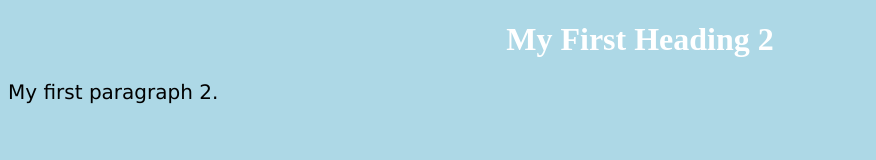
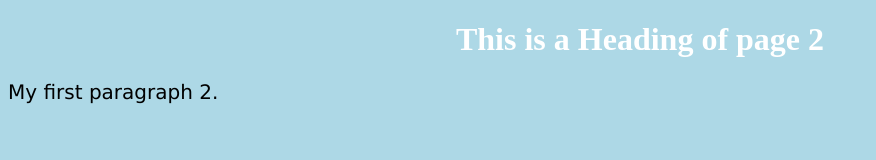
Before and after one commit to artyom72/first_project, a plain HTML site: page web_pages/page2.html in a window 1280 px wide. Shown: the whole page, without its empty margins (0-876 px from the left). Drawn offline with Linux system fonts and the light colour scheme.

Commit message:
some minor change

```diff
--- a/web_pages/page2.html
+++ b/web_pages/page2.html
@@ -1,11 +1,11 @@
 <!DOCTYPE html>
 <html>
   <head>
-    <title>Page Title 2</title>
+    <title>Page 2 Title</title>
     <link rel="stylesheet" href="/css/styles.css" />
   </head>
   <body>
-    <h1>My First Heading 2</h1>
+    <h1>This is a Heading of page 2</h1>
     <p>My first paragraph 2.</p>
   </body>
 </html>
```
